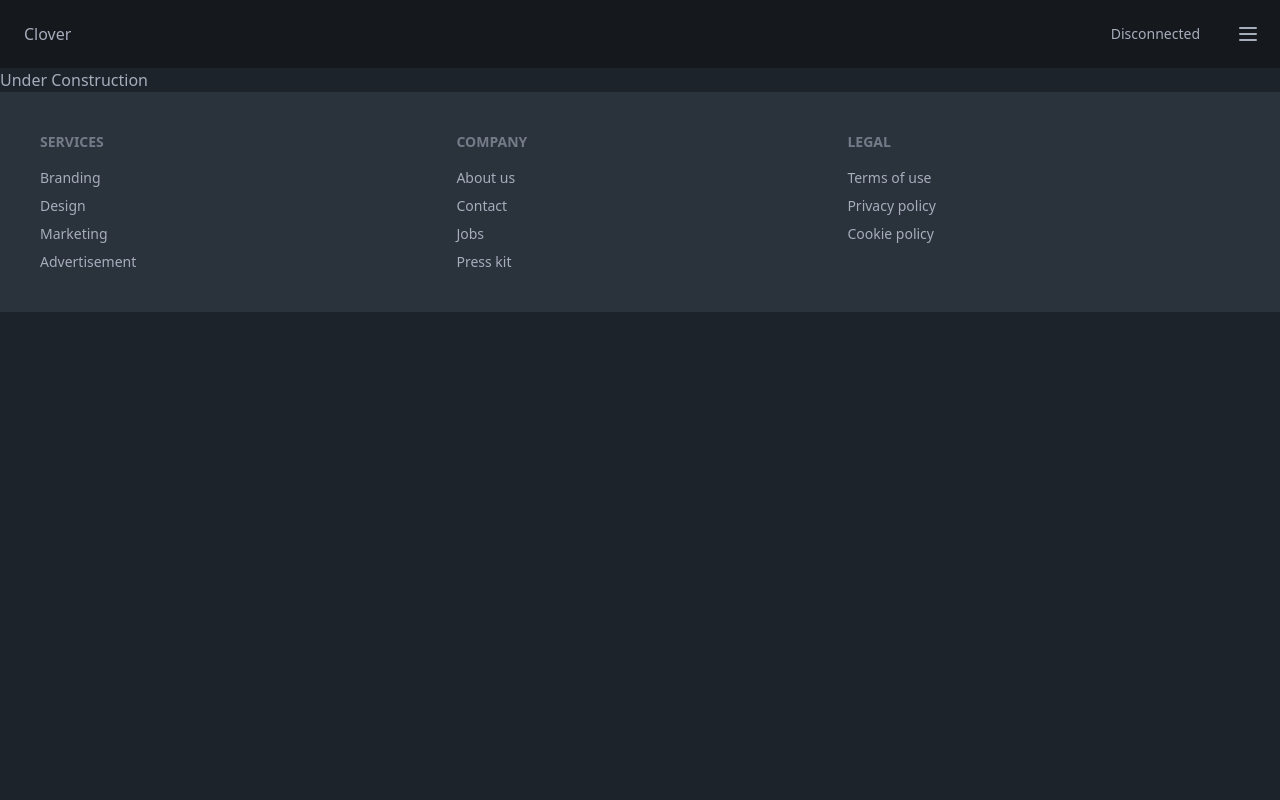
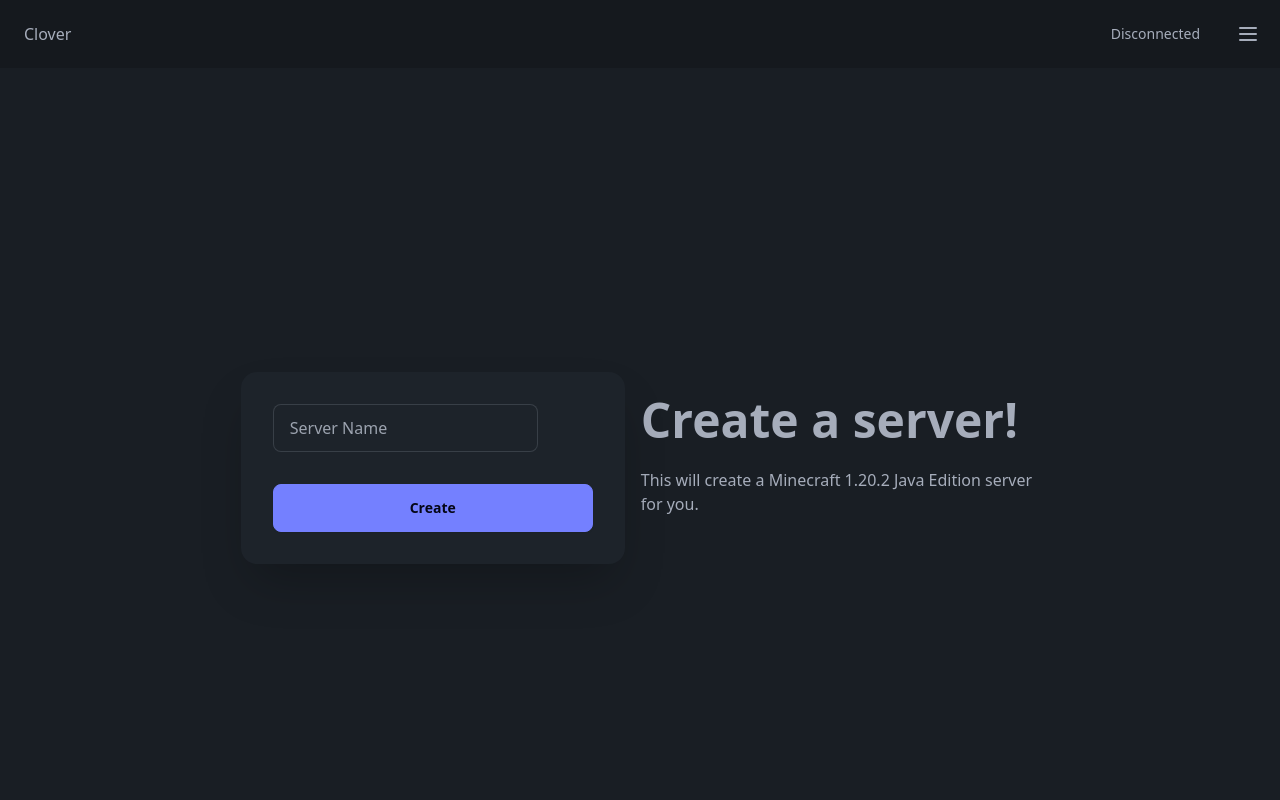
Before and after one commit to robbelouwet/clover-landing-page, a SvelteKit app: page /create in a window 1280 px wide. Shown: the top 800 px of the page. Built offline with nearby package versions, Linux system fonts and the light colour scheme; some icons are missing.

Commit message:
can now create a server

```diff
--- a/src/lib/components/Nav.svelte
+++ b/src/lib/components/Nav.svelte
@@ -15,7 +15,7 @@
 	<div class="flex-none">
 		<ul class="menu menu-horizontal px-1">
 			<li>
-				<a href="/connect">
+				<a href="/create">
 					<Icon src={Play} size="20" />
 					Connect
 				</a>
--- a/src/routes/connect/+page.svelte
+++ /dev/null
@@ -1,33 +0,0 @@
-<div class="hero min-h-screen bg-base-200">
-	<div class="hero-content flex-col lg:flex-row-reverse">
-		<div class="text-center lg:text-left">
-			<h1 class="text-5xl font-bold">Log in to your server!</h1>
-			<p class="py-6">
-				Provident cupiditate voluptatem et in. Quaerat fugiat ut assumenda excepturi exercitationem
-				quasi. In deleniti eaque aut repudiandae et a id nisi.
-			</p>
-		</div>
-		<div class="card shrink-0 w-full max-w-sm shadow-2xl bg-base-100">
-			<form class="card-body">
-				<div class="form-control">
-					<label class="label">
-						<span class="label-text">Email</span>
-					</label>
-					<input type="email" placeholder="email" class="input input-bordered" required />
-				</div>
-				<div class="form-control">
-					<label class="label">
-						<span class="label-text">Password</span>
-					</label>
-					<input type="password" placeholder="password" class="input input-bordered" required />
-					<label class="label">
-						<a href="#" class="label-text-alt link link-hover">Forgot password?</a>
-					</label>
-				</div>
-				<div class="form-control mt-6">
-					<button class="btn btn-primary">Login</button>
-				</div>
-			</form>
-		</div>
-	</div>
-</div>
--- a/src/routes/create/+page.svelte
+++ b/src/routes/create/+page.svelte
@@ -1,31 +1,73 @@
-<!-- <div class="hero min-h-screen bg-base-200">
+<script lang="ts">
+	import { PUBLIC_BACKEND_HOST } from '$env/static/public';
+	import { type Server } from '$lib/types';
+	import { Icon, CheckCircle, XCircle } from 'svelte-hero-icons';
+
+	let servername = '';
+	let status = '';
+
+	const create = () => {
+		if (servername.length > 10 || servername.includes(' '))
+			alert(
+				"Server name must be shorter than 10 characters and can only container lower-case characters or '-'"
+			);
+
+		status = 'deploying';
+		fetch(`${PUBLIC_BACKEND_HOST}/deploy-paper-dedicated?cpu=2&memory=4&servername=${servername}`, {
+			method: 'GET',
+			credentials: 'include',
+			headers: {
+				Accept: 'application/json'
+			}
+		})
+			.then((r) => {
+				if (r.status >= 200 && r.status <= 299) status = 'success';
+				else status = 'error';
+			})
+			.catch(console.error);
+	};
+</script>
+
+<div class="hero min-h-screen bg-base-200">
 	<div class="hero-content flex-col lg:flex-row-reverse">
 		<div class="text-center lg:text-left">
 			<h1 class="text-5xl font-bold">Create a server!</h1>
-			<p class="py-6">This is a demo server and will be removed after an hour.</p>
+			<p class="py-6">This will create a Minecraft 1.20.2 Java Edition server for you.</p>
 		</div>
 		<div class="card shrink-0 w-full max-w-sm shadow-2xl bg-base-100">
 			<form class="card-body">
-				<div class="form-control">
-					<label class="label">
-						<span class="label-text">Server Name</span>
-					</label>
-					<input type="email" placeholder="email" class="input input-bordered" required />
-				</div>
-				<div class="form-control">
-					<label class="label">
-						<span class="label-text">Password</span>
-					</label>
-					<input type="password" placeholder="password" class="input input-bordered" required />
-					<label class="label">
-						<a href="#" class="label-text-alt link link-hover">Forgot password?</a>
-					</label>
+				<div class="form-control inline">
+					<input
+						type="text"
+						placeholder="Server Name"
+						bind:value={servername}
+						class="inline-block align-middle input input-bordered"
+					/>{#if status === 'deploying'}<span
+							class="ml-5 inline-block align-middle loading loading-spinner loading-lg"
+						></span>{/if}{#if status === 'success'}<a
+							><Icon
+								src={CheckCircle}
+								class="ml-5 inline-block align-middle "
+								style="color: green"
+								size="40"
+							/></a
+						>{/if}{#if status === 'error'}<a
+							><Icon
+								src={XCircle}
+								class="ml-5 inline-block align-middle "
+								size="40"
+								style="color: red"
+							/></a
+						>{/if}
 				</div>
 				<div class="form-control mt-6">
-					<button class="btn btn-primary">Login</button>
+					<button
+						on:click={(_) => create()}
+						class="btn btn-primary"
+						disabled={status ? true : false}>Create</button
+					>
 				</div>
 			</form>
 		</div>
 	</div>
-</div> -->
-<h1>Under Construction</h1>
+</div>
--- /dev/null
+++ b/src/routes/files/+page.server.ts
@@ -0,0 +1,3 @@
+// import { loadFolderContent } from '$lib/fileShareClient';
+
+// export const load = async () => await loadFolderContent()
```
